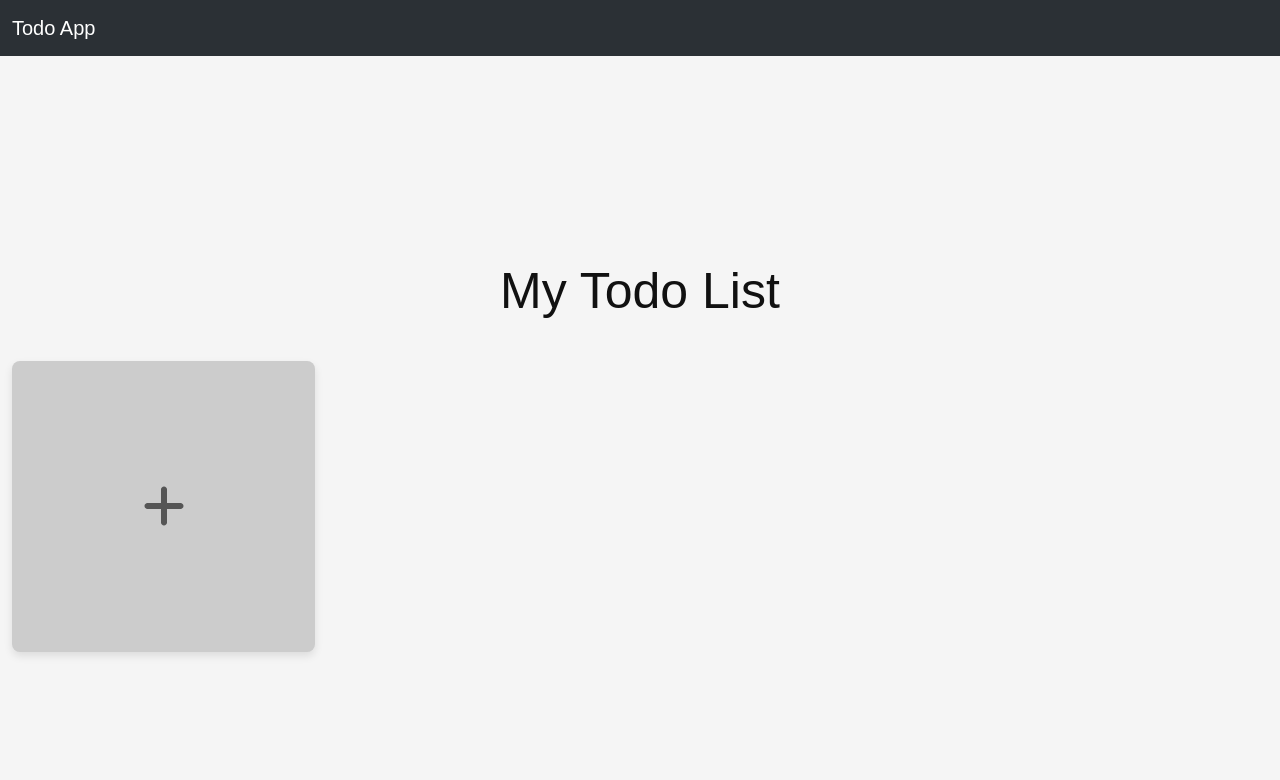
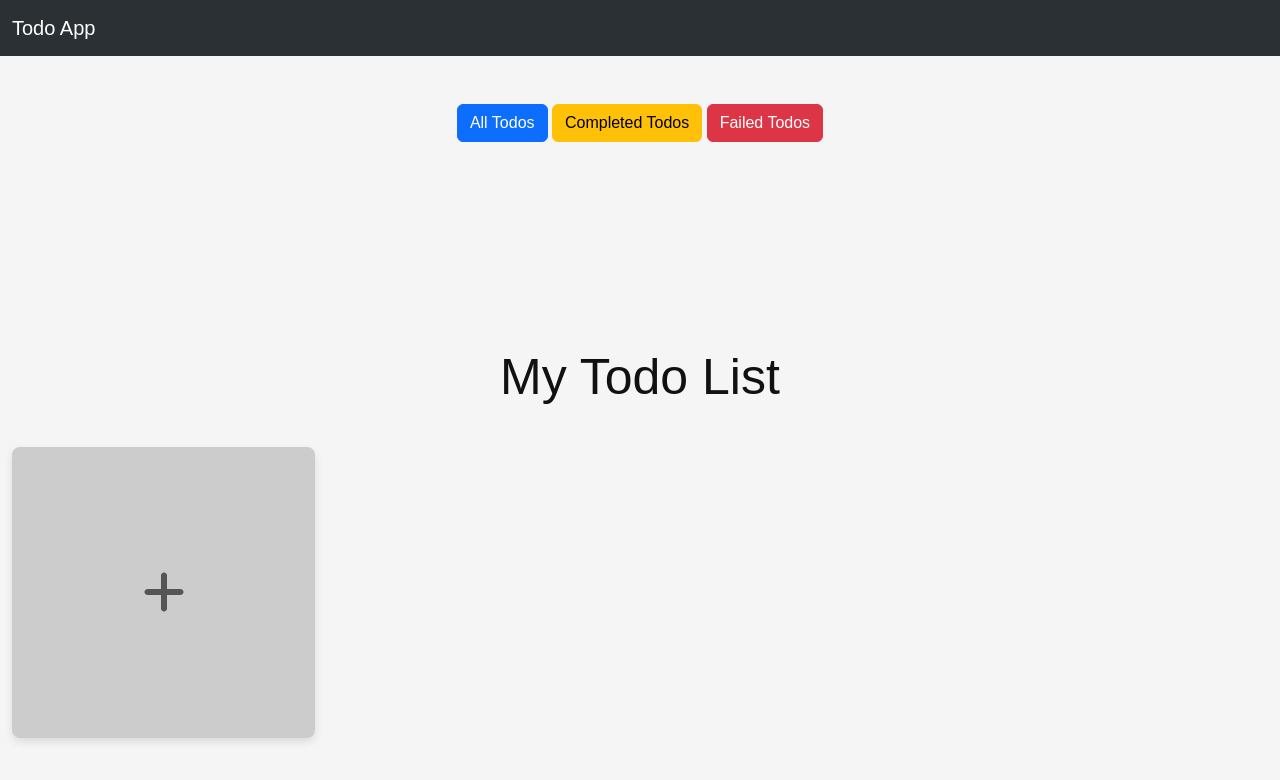
Before and after one commit to shamim7999/react, a React (Create React App) app in the folder my-react-app-2/: page / in a window 1280 px wide. Shown: the top 780 px of the page. Built offline with nearby package versions, Linux system fonts and the light colour scheme.

Commit message:
Simple Filter Added

```diff
--- a/my-react-app-2/src/DModal.js
+++ b/my-react-app-2/src/DModal.js
@@ -57,7 +57,7 @@ export const DModal = ({
 
       <Modal show={show} onHide={handleClose}>
         <Modal.Header closeButton>
-          <Modal.Title>{title} form</Modal.Title>
+          <Modal.Title>{title} todo</Modal.Title>
         </Modal.Header>
         <Modal.Body>
           <MyForm
--- a/my-react-app-2/src/DNoteForm.js
+++ b/my-react-app-2/src/DNoteForm.js
@@ -1,7 +1,8 @@
 import React, { useEffect, useState } from "react";
 import { DModal } from "./DModal";
 import Todos from "./components/Todos";
-import CompletedTodos from "./components/CompletedTodos";
+import "bootstrap/dist/css/bootstrap.min.css";
+import { Button } from "react-bootstrap";
 
 const DNoteForm = () => {
   const [todos, setTodos] = useState(
@@ -10,6 +11,8 @@ const DNoteForm = () => {
       : []
   );
 
+  const [viewTodos, setViewTodos] = useState(todos);
+
   const [open, setOpen] = useState(false);
 
   console.log(todos);
@@ -17,11 +20,13 @@ const DNoteForm = () => {
   useEffect(() => {
     console.log("useEffect called");
     localStorage.setItem("todos", JSON.stringify([...todos]));
+    setViewTodos(todos);
   }, [todos]);
 
   const handleNewTodo = (newTodo) => {
     console.log("I am here");
     setTodos([...todos, newTodo]);
+    setViewTodos(todos);
   };
 
   const handleDelete = (id) => {
@@ -47,8 +52,22 @@ const DNoteForm = () => {
     setTodos(updatedTodos);
   };
 
+  const handleShowAllTodos = () => {
+      setViewTodos(todos);
+  }
+
+  const handleShowCompletedTodos = () => {
+      const completedTodos = todos.filter((todo) => todo.priority === '1');
+      setViewTodos(completedTodos);
+  }
+
   return (
     <div>
+      <div className='text-center mt-5'>
+        <Button variant="primary" onClick={handleShowAllTodos}>All Todos</Button>{' '}
+        <Button variant="warning" onClick={handleShowCompletedTodos} >Completed Todos</Button>{' '}
+        <Button variant="danger">Failed Todos</Button>{' '}
+    </div>
       <DModal
 
         title="Add Todo"
@@ -57,11 +76,10 @@ const DNoteForm = () => {
         handleCloseFromDNoteForm={handleCloseFromDNoteForm}
         handleOpen={handleOpen}
       />
-      {/* <CompletedTodos  /> */}
 
       <Todos
         handleUpdateTodo={handleUpdateTodo}
-        todos={todos}
+        todos={viewTodos}
         handleDelete={handleDelete}
         open={open}
         handleCloseFromDNoteForm={handleCloseFromDNoteForm}
--- a/my-react-app-2/src/components/Form.js
+++ b/my-react-app-2/src/components/Form.js
@@ -30,7 +30,7 @@ export default function MyForm({
     todo.updated = new Date();
     setTodo(todo);
     handleTodo(todo);
-    setTodo({id: uuidv4(), title: "", description: "", priority: '1', created: new Date(), updated: new Date() });
+    setTodo({id: uuidv4(), title: "", description: "", priority: '1',  created: new Date(), updated: new Date() });
     handleClose();
   };
 
@@ -49,6 +49,8 @@ export default function MyForm({
           <label htmlFor="description">Description: </label>
           <input type="text" name="description" id="description" value={description} onChange={handleChange} />
         </div>
+
+
 
         <div>
       <label htmlFor="priority">Priority: </label>
--- a/my-react-app-2/src/components/Todo.js
+++ b/my-react-app-2/src/components/Todo.js
@@ -1,9 +1,7 @@
 import React from "react";
-import DNoteForm from "../DNoteForm";
 import { DModal } from "../DModal";
 import "../css/Todos-Style.css";
 import "bootstrap/dist/css/bootstrap.min.css";
-import { Button } from "react-bootstrap";
 
 const Todo = ({
   todo,
--- a/my-react-app-2/src/components/Todos.js
+++ b/my-react-app-2/src/components/Todos.js
@@ -1,6 +1,7 @@
 import React from "react";
-import { Table } from "react-bootstrap";
 import Todo from "./Todo"; // Import the Todo component
+
+
 import "../css/Card-Style.css";
 import CardWithPlus from "./AddIcon";
 
@@ -34,7 +35,8 @@ const Todos = ({
 
                 />
               </div>
-            ))}
+            ))
+            }
             <div>
               <CardWithPlus onClick={handleClick} />
             </div>
--- a/my-react-app-2/src/css/Card-Style.css
+++ b/my-react-app-2/src/css/Card-Style.css
@@ -33,7 +33,8 @@ h1 {
 .cards {
     display: flex;
     flex-wrap: wrap;
-    justify-content: space-between;
+    gap: 30px;
+    /* justify-content: space-between; */
 }
 
 .card {
@@ -46,4 +47,6 @@ h1 {
     margin-bottom: 20px;
     transition: .3s;
     border: 2px solid transparent;
+    border-right: 10px solid green;
+    padding-left: 10px;
 }
--- a/my-react-app-2/src/css/Todos-Style.css
+++ b/my-react-app-2/src/css/Todos-Style.css
@@ -12,6 +12,7 @@
   width: calc(33.333% - 16px); /* One-third width minus margin */
   box-sizing: border-box;
   box-shadow: 0 4px 6px rgba(0, 0, 0, 0.1); /* Soft shadow */
+  border-left: 3px solid green;
 }
 
 .todo-content {
```
Also changed, not shown: my-react-app-2/src/components/Buttons.js (added, +14 -0 lines). Lines whose indentation alone changed are shown as unchanged.
